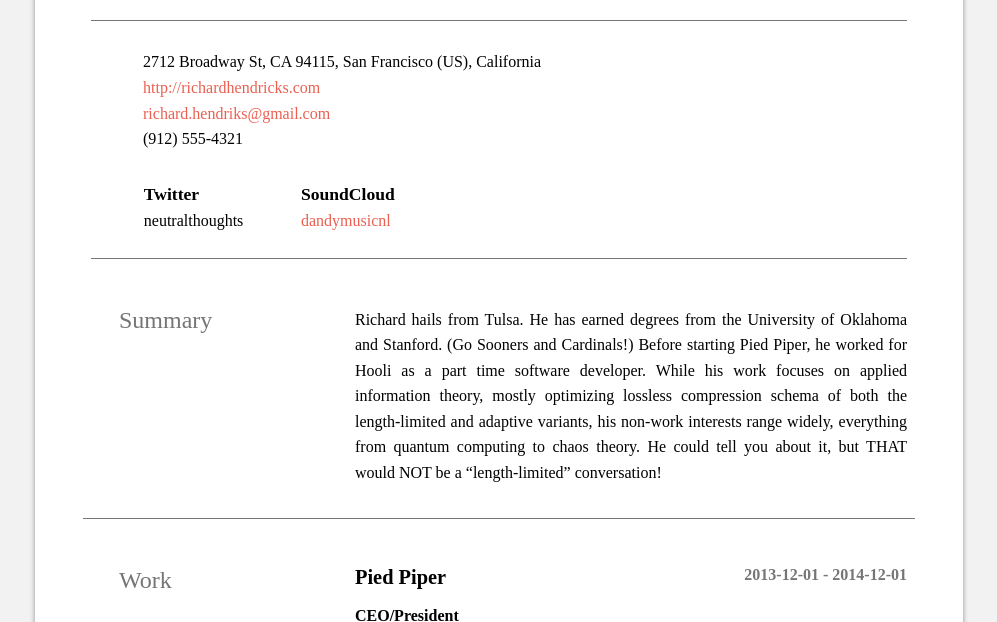
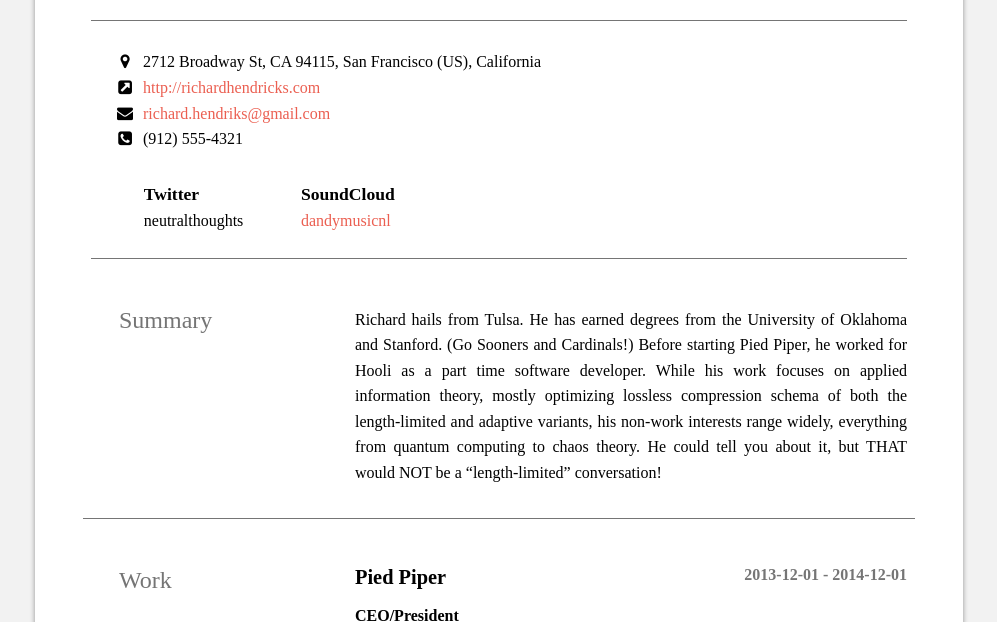
Before and after one commit to phoinixi/jsonresume-theme-spartan, a website: page index.html in a window 1280 px wide. Shown: the part 178-800 px from the top of the page, without its empty margins (141-1138 px from the left). Drawn offline with Linux system fonts and the light colour scheme.

Commit message:
font awesome in place of octicons

```diff
--- a/index.html
+++ b/index.html
@@ -7,7 +7,7 @@
 
 	<title>Richard Hendriks</title>
 
-	<link rel="stylesheet" href="node_modules/octicons/octicons/octicons.css" />
+	<link rel="stylesheet" href="https://maxcdn.bootstrapcdn.com/font-awesome/4.4.0/css/font-awesome.min.css">
 
 	<style>
 	html, body, div, span, applet, object, iframe,
@@ -273,23 +273,24 @@
 }
 
 .website::before {
-	font: normal normal normal 16px/1 octicons;
 	display: inline-block;
+	font: normal normal normal 14px/1 FontAwesome;
+	font-size: inherit;
+	text-rendering: auto;
+	-webkit-font-smoothing: antialiased;
+	-moz-osx-font-smoothing: grayscale;
 	text-decoration: none;
 	min-width: 1.25em;
 	margin-right: 0.25em;
 	text-align: center;
 
-	/*	octicons style	*/
-	text-rendering: auto;
-	-webkit-font-smoothing: antialiased;
-	-moz-osx-font-smoothing: grayscale;
-	-webkit-user-select: none;
-	-moz-user-select: none;
-	-ms-user-select: none;
-	user-select: none;
+	content: '\f14c';
+}
 
-	content: '\f05c';
+.fa {
+	min-width: 1.25em;
+	margin-right: 0.25em;
+	text-align: center;
 }
 
 /******************
@@ -399,7 +400,7 @@
 		<section id="basics">
 
 				<div id="location">
-					<span class="octicon octicon-location"></span>
+					<span class="fa fa-map-marker"></span>
 					<span class="address">
 						2712 Broadway St,
 					</span>
@@ -422,11 +423,11 @@
 					<a href="http://richardhendricks.com">http://richardhendricks.com</a>
 				</div>
 				<div class="email">
-					<span class="octicon octicon-mail"></span>
+					<span class="fa fa-envelope"></span>
 					<a href="mailto:richard.hendriks@gmail.com">richard.hendriks@gmail.com</a>
 				</div>
 				<div class="phone">
-					<span class="octicon octicon-device-mobile"></span>
+					<span class="fa fa-phone-square"></span>
 					(912) 555-4321
 				</div>
 			</div>
--- a/package.json
+++ b/package.json
@@ -1,6 +1,6 @@
 {
   "name": "jsonresume-theme-digital-paper",
-  "version": "0.0.5",
+  "version": "0.0.6",
   "description": "Digital Paper theme for JSON Resume",
   "author": "Francesco Espsoito",
   "repository": {
@@ -9,7 +9,6 @@
   },
   "license": "MIT",
   "dependencies": {
-    "handlebars": "^2.0.0-alpha.4",
-    "octicons": "*"
+    "handlebars": "^2.0.0-alpha.4"
   }
 }
--- a/style.css
+++ b/style.css
@@ -261,23 +261,24 @@
 }
 
 .website::before {
-	font: normal normal normal 16px/1 octicons;
 	display: inline-block;
+	font: normal normal normal 14px/1 FontAwesome;
+	font-size: inherit;
+	text-rendering: auto;
+	-webkit-font-smoothing: antialiased;
+	-moz-osx-font-smoothing: grayscale;
 	text-decoration: none;
 	min-width: 1.25em;
 	margin-right: 0.25em;
 	text-align: center;
 
-	/*	octicons style	*/
-	text-rendering: auto;
-	-webkit-font-smoothing: antialiased;
-	-moz-osx-font-smoothing: grayscale;
-	-webkit-user-select: none;
-	-moz-user-select: none;
-	-ms-user-select: none;
-	user-select: none;
+	content: '\f14c';
+}
 
-	content: '\f05c';
+.fa {
+	min-width: 1.25em;
+	margin-right: 0.25em;
+	text-align: center;
 }
 
 /******************
```
Also changed, not shown: resume.hbs (+4 -4 lines).
